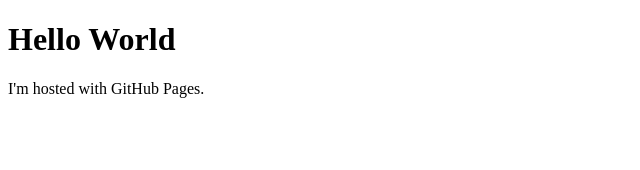
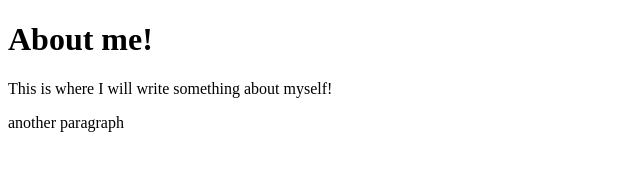
Before and after one commit to u20487062/u20487062.github.io, a plain HTML site: page index.html in a window 1280 px wide. Shown: the whole page, without its empty margins (0-640 px from the left). Drawn offline with Linux system fonts and the light colour scheme.

Commit message:
New commit

```diff
--- a/index.html
+++ b/index.html
@@ -7,7 +7,8 @@
     <title>Document</title>
 </head>
 <body>
-    <h1>Hello World</h1>
-    <p>I'm hosted with GitHub Pages.</p>
+    <h1>About me!</h1>
+    <p>This is where I will write something about myself!</p>
+    <p>another paragraph</p>
 </body>
 </html>
```
